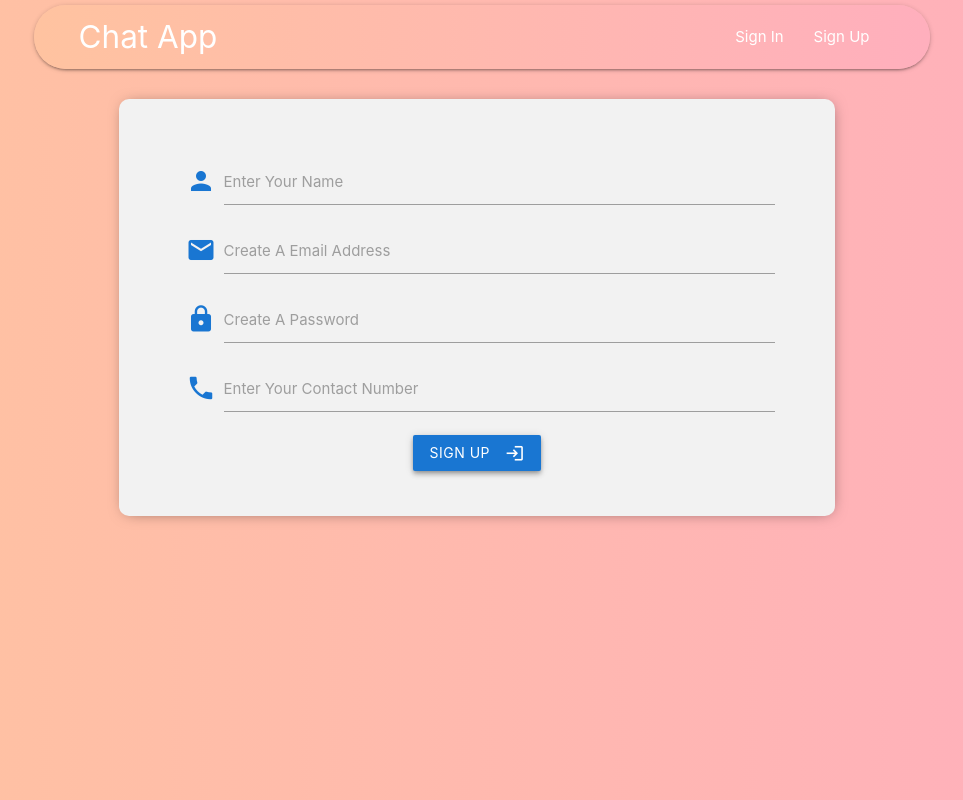
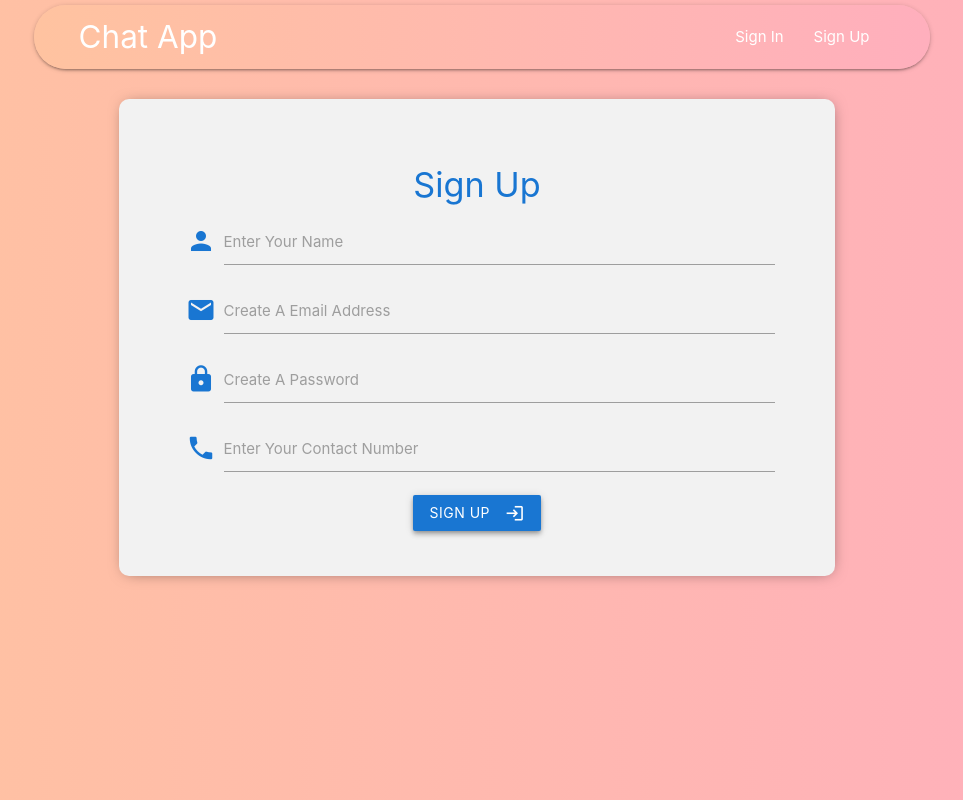
Before and after one commit to vivek-30/Message-O, a React app: page / in a window 1280 px wide. Shown: the whole page, without its empty margins (163-1126 px from the left). Built offline with nearby package versions, Linux system fonts and the light colour scheme.

Commit message:
added title for authentication pages

```diff
--- a/src/components/authentication/SignIn.js
+++ b/src/components/authentication/SignIn.js
@@ -21,6 +21,7 @@ const SignIn = () => {
 
     return (
         <form className="authenticate" onSubmit={handleSubmit}>
+            <h4 className="blue-text text-darken-2">Sign In</h4>
             <TakeInput
                 iconName="person"
                 labelText="Enter Your Username"
--- a/src/components/authentication/SignUp.js
+++ b/src/components/authentication/SignUp.js
@@ -25,6 +25,7 @@ const SignUp = () => {
 
     return (
         <form className="authenticate" onSubmit={handleSubmit}>
+            <h4 className="blue-text text-darken-2">Sign Up</h4>
             <TakeInput
                 iconName="person"
                 labelText="Enter Your Name"
```
